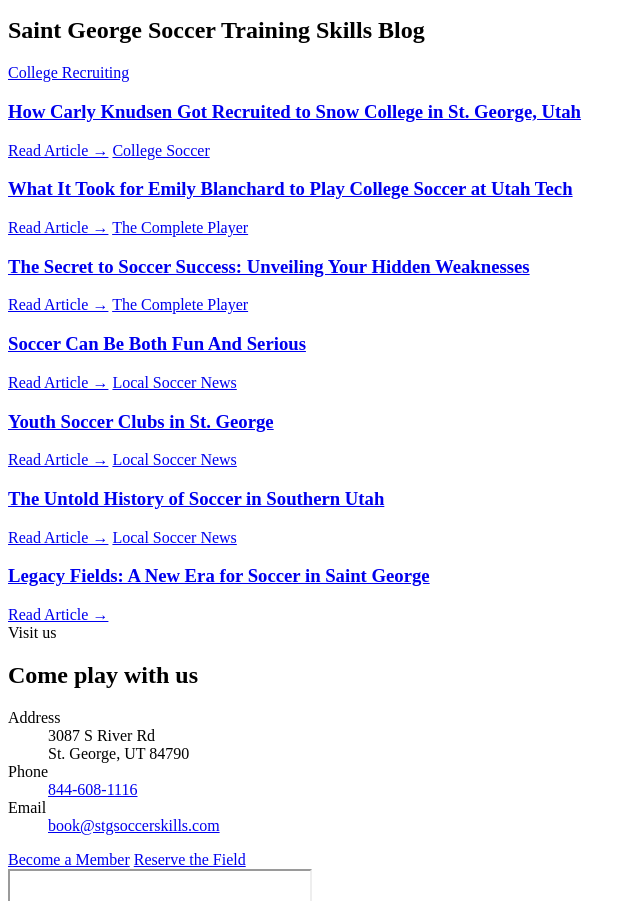
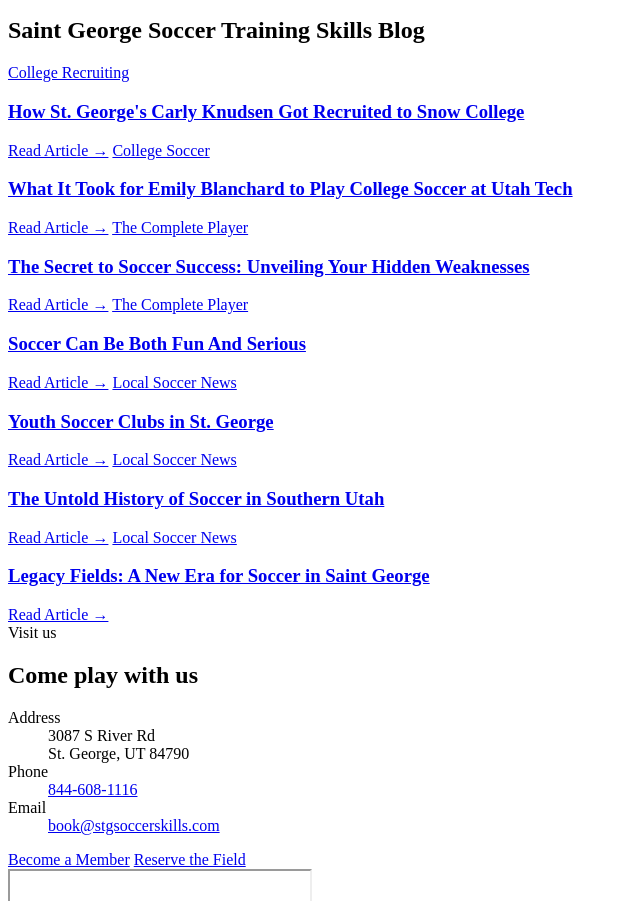
Before and after one commit to STG-Soccer-Skills/website, a plain HTML site: page src/pages/index.html in a window 1280 px wide. Shown: the part 2590-3491 px from the top of the page, without its empty margins (0-640 px from the left). Drawn offline with Linux system fonts and the light colour scheme; grey boxes are pictures that could not be loaded.

Commit message:
Fix the Carly Knudsen headline so St. George describes her, not Snow College.
Co-authored-by: CoachMcguirkBot <CoachMcguirkBot@users.noreply.github.com>

```diff
--- a/src/pages/index.html
+++ b/src/pages/index.html
@@ -109,7 +109,7 @@
       <h2 id="blog-h">Saint George Soccer Training Skills Blog</h2>
     </div>
     <div class="blog-grid">
-      <a class="post" href="/blog/carly-knudsen-snow-college-recruiting/"><span class="cat">College Recruiting</span><h3>How Carly Knudsen Got Recruited to Snow College in St. George, Utah</h3><span class="more">Read Article →</span></a>
+      <a class="post" href="/blog/carly-knudsen-snow-college-recruiting/"><span class="cat">College Recruiting</span><h3>How St. George's Carly Knudsen Got Recruited to Snow College</h3><span class="more">Read Article →</span></a>
       <a class="post" href="/what-it-took-for-emily-blanchard-to-play-college-soccer-at-utah-tech/"><span class="cat">College Soccer</span><h3>What It Took for Emily Blanchard to Play College Soccer at Utah Tech</h3><span class="more">Read Article →</span></a>
       <a class="post" href="/the-secret-to-soccer-success-unveiling-your-hidden-weaknesses/"><span class="cat">The Complete Player</span><h3>The Secret to Soccer Success: Unveiling Your Hidden Weaknesses</h3><span class="more">Read Article →</span></a>
       <a class="post" href="/soccer-can-be-both-fun-and-serious/"><span class="cat">The Complete Player</span><h3>Soccer Can Be Both Fun And Serious</h3><span class="more">Read Article →</span></a>
```
Also changed, not shown: src/pages/blog.html (+1 -1 lines), src/pages/blog__carly-knudsen-snow-college-recruiting.html (+2 -2 lines).
